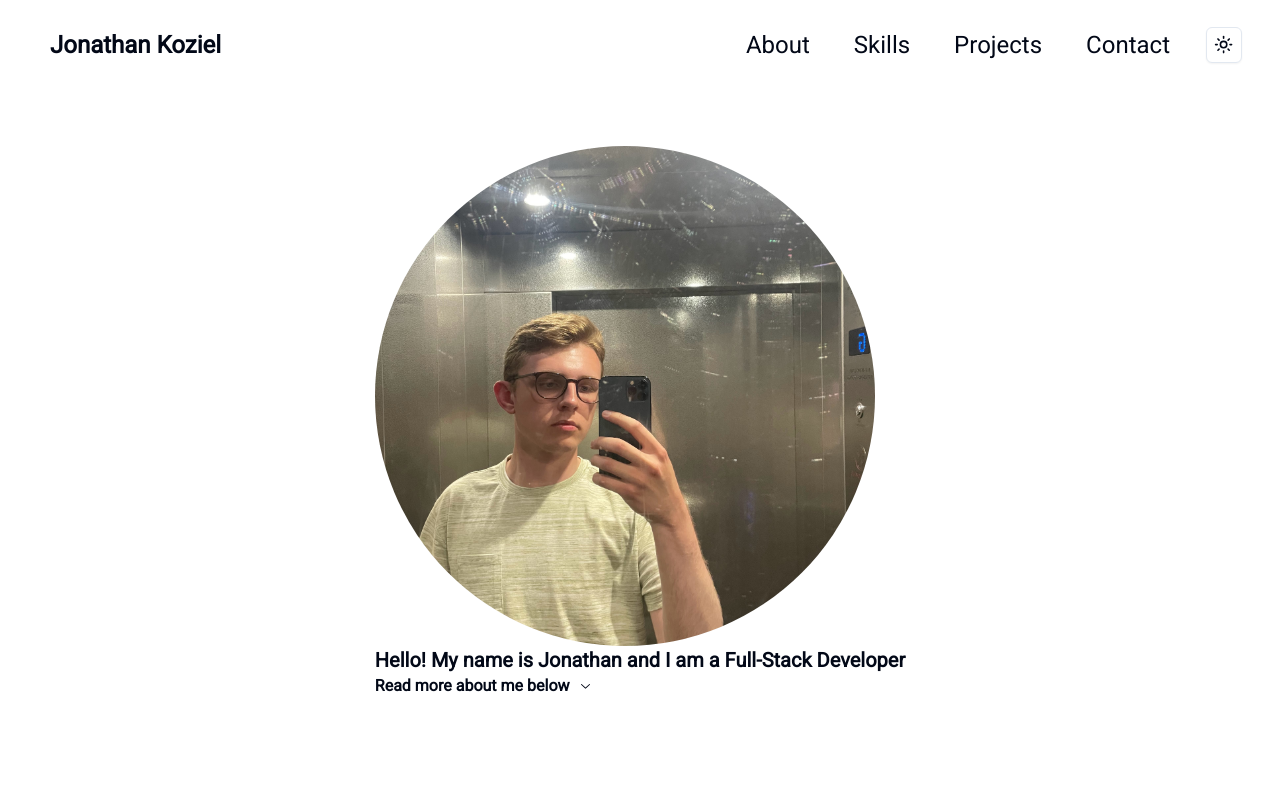
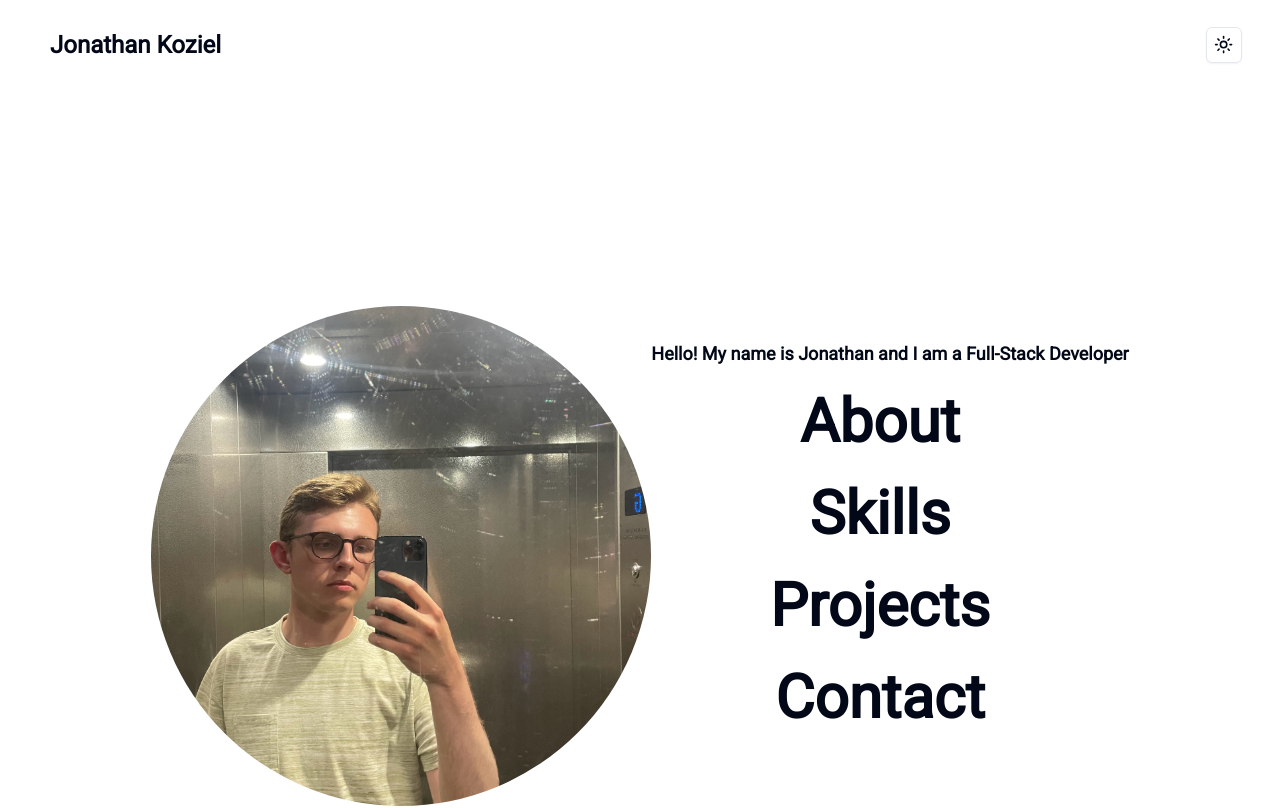
Before and after one commit to j-koziel/my-portfolio, a Next.js app: page / in a window 1280 px wide. Shown: the top 808 px of the page. Built offline with nearby package versions, Linux system fonts and the light colour scheme.

Commit message:
feat: improved the layout of the home page

```diff
--- a/package.json
+++ b/package.json
@@ -22,6 +22,7 @@
     "@vercel/speed-insights": "^1.0.12",
     "class-variance-authority": "^0.7.0",
     "clsx": "^2.1.0",
+    "framer-motion": "^11.3.29",
     "lucide-react": "^0.354.0",
     "next": "14.1.2",
     "next-themes": "^0.3.0",
--- a/src/components/nav-menu.tsx
+++ b/src/components/nav-menu.tsx
@@ -1,75 +1,22 @@
 "use client";
 
 import * as React from "react";
-import { HamburgerMenuIcon } from "@radix-ui/react-icons";
 
-import { NavLink } from "@/types/links";
 import { ThemeModeToggle } from "./theme-mode-toggle";
-import { Button } from "./ui/button";
-import {
-  DropdownMenu,
-  DropdownMenuContent,
-  DropdownMenuItem,
-  DropdownMenuTrigger,
-} from "@/components/ui/dropdown-menu";
 
 export function NavMenu() {
-  const links: NavLink[] = [
-    {
-      label: "About",
-      href: "#about",
-    },
-    {
-      label: "Skills",
-      href: "#skills",
-    },
-    {
-      label: "Projects",
-      href: "#projects",
-    },
-    {
-      label: "Contact",
-      href: "#contact",
-    },
-  ];
-
   const linkHoverAnimation =
     "hover:bg-secondary hover:drop-shadow-xl hover:drop-shadow-tarawera-200 transition-all";
 
   return (
-    <nav className="h-[90px] min-w-full backdrop-filter backdrop-blur-2xl bg-opacity-50 text-tarawera-50 text-2xl flex justify-between items-center px-[38px] sticky top-0 md:flex-row md:justify-between">
-      <a href="/" className={`font-bold p-3 rounded-md ${linkHoverAnimation}`}>
+    <nav className="h-[90px] min-w-full backdrop-filter backdrop-blur-2xl bg-opacity-50 text-tarawera-50 text-2xl flex justify-evenly items-center px-[38px] sticky top-0 md:flex-row md:justify-between">
+      <a
+        href="/#home"
+        className={`font-bold p-3 rounded-md ${linkHoverAnimation}`}
+      >
         Jonathan Koziel
       </a>
-      <div className="flex items-center gap-x-2">
-        {links.map((link: NavLink, i: number) => (
-          <a
-            key={i}
-            href={link.href}
-            className={`mr-5 p-2 rounded-md ${linkHoverAnimation} hidden sm:block md:block lg:block xl:block`}
-          >
-            {link.label}
-          </a>
-        ))}
-        <ThemeModeToggle />
-        <DropdownMenu>
-          <DropdownMenuTrigger asChild>
-            <Button
-              variant="outline"
-              className="block sm:hidden md:hidden lg:hidden xl:hidden"
-            >
-              <HamburgerMenuIcon />
-            </Button>
-          </DropdownMenuTrigger>
-          <DropdownMenuContent>
-            {links.map((link: NavLink, i: number) => (
-              <DropdownMenuItem key={i}>
-                <a href={link.href}>{link.label}</a>
-              </DropdownMenuItem>
-            ))}
-          </DropdownMenuContent>
-        </DropdownMenu>
-      </div>
+      <ThemeModeToggle />
     </nav>
   );
 }
--- a/src/components/sections/home-section.tsx
+++ b/src/components/sections/home-section.tsx
@@ -1,29 +1,80 @@
-import { ChevronDownIcon } from "@radix-ui/react-icons";
+"use client";
+
 import Image from "next/image";
+import { motion } from "framer-motion";
+import * as React from "react";
+
+import { NavLink } from "@/types/links";
 
 export function HomeSection() {
+  const links: NavLink[] = [
+    {
+      label: "About",
+      href: "#about",
+    },
+    {
+      label: "Skills",
+      href: "#skills",
+    },
+    {
+      label: "Projects",
+      href: "#projects",
+    },
+    {
+      label: "Contact",
+      href: "#contact",
+    },
+  ];
+
+  const linkHoverAnimation =
+    "hover:bg-secondary hover:drop-shadow-xl hover:drop-shadow-tarawera-200 transition-all";
+
   return (
     <main
-      className="min-h-screen text-tarawera-50 font-bold flex flex-col items-center"
+      className="min-h-screen text-tarawera-50 font-bold flex flex-col items-center md:flex-row md:justify-center md:items-center"
       id="home"
     >
-      <div className="flex flex-col">
+      <motion.div
+        initial={{ opacity: 0 }}
+        animate={{
+          opacity: 1,
+          transition: { duration: 0.5, ease: "easeInOut" },
+        }}
+      >
         <Image
           src="/profile_picture.jpg"
           alt="Me"
           width={500}
           height={500}
-          className="rounded-full"
+          className="rounded-full mb-10 mt-5 md:mb-0 lg:mb-0"
         />
-        <div>
-          <p className="text-xl">
-            Hello! My name is Jonathan and I am a Full-Stack Developer
-          </p>
-          <a href="#about" className="flex items-center gap-x-2">
-            Read more about me below{" "}
-            <ChevronDownIcon className="hover:animate-accordion-down" />
-          </a>
-        </div>
+      </motion.div>
+
+      <div className="flex flex-col items-center justify-between">
+        <motion.p
+          initial={{ opacity: 0 }}
+          animate={{
+            opacity: 1,
+            transition: { duration: 0.5, ease: "easeInOut" },
+          }}
+          className="text-sm md:text-lg mb-4"
+        >
+          Hello! My name is Jonathan and I am a Full-Stack Developer
+        </motion.p>
+        {links.map((link: NavLink, i: number) => (
+          <motion.a
+            initial={{ opacity: 0 }}
+            animate={{
+              opacity: 1,
+              transition: { duration: 0.5, ease: "easeInOut", delay: i / 8 },
+            }}
+            key={i}
+            href={link.href}
+            className={`mr-5 p-2 mb-4 rounded-md text-3xl md:text-6xl ${linkHoverAnimation}`}
+          >
+            {link.label}
+          </motion.a>
+        ))}
       </div>
     </main>
   );
```
Also changed, not shown: 1 other file (tests, documents, lock files or other folders).
